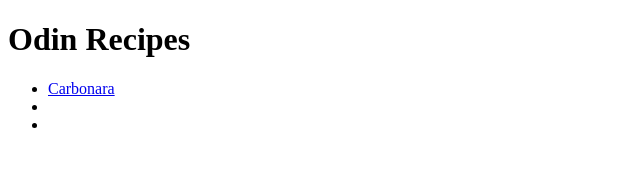
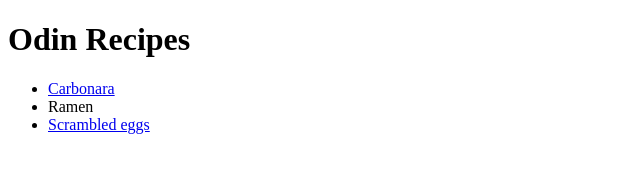
Before and after one commit to Markewycz/odin-recipes, a plain HTML site: page index.html in a window 1280 px wide. Shown: the whole page, without its empty margins (0-640 px from the left). Drawn offline with Linux system fonts and the light colour scheme.

Commit message:
Typo anchor links

```diff
--- a/index.html
+++ b/index.html
@@ -12,8 +12,8 @@
       <li>
         <a href="recipes/carbonara.html">Carbonara</a>
       </li>
-      <li><a href="recipes/ramen.html"></a></li>
-      <li><a href="recipes/scrambled-eggs.html"></a></li>
+      <li><a href="recipes/ramen.html"></a>Ramen</li>
+      <li><a href="recipes/scrambled-eggs.html">Scrambled eggs</a></li>
     </ul>
   </body>
 </html>
```
